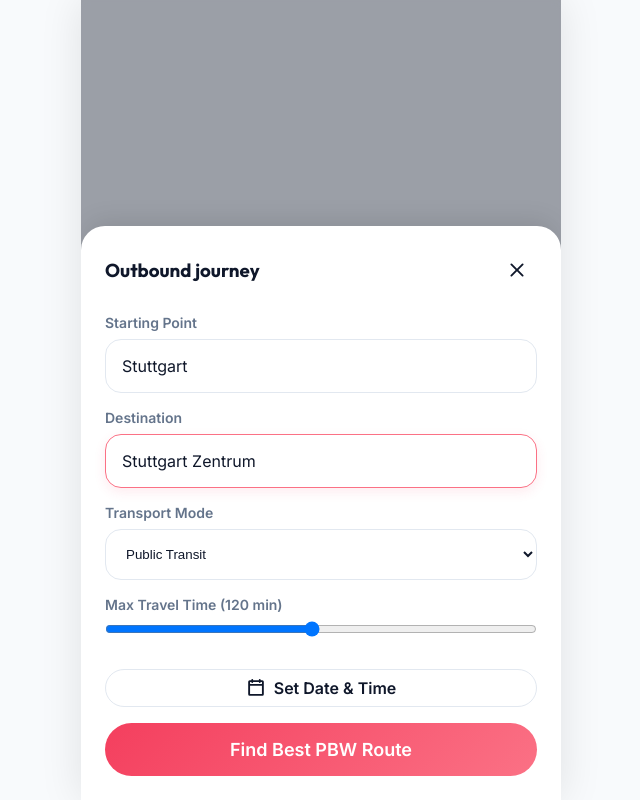
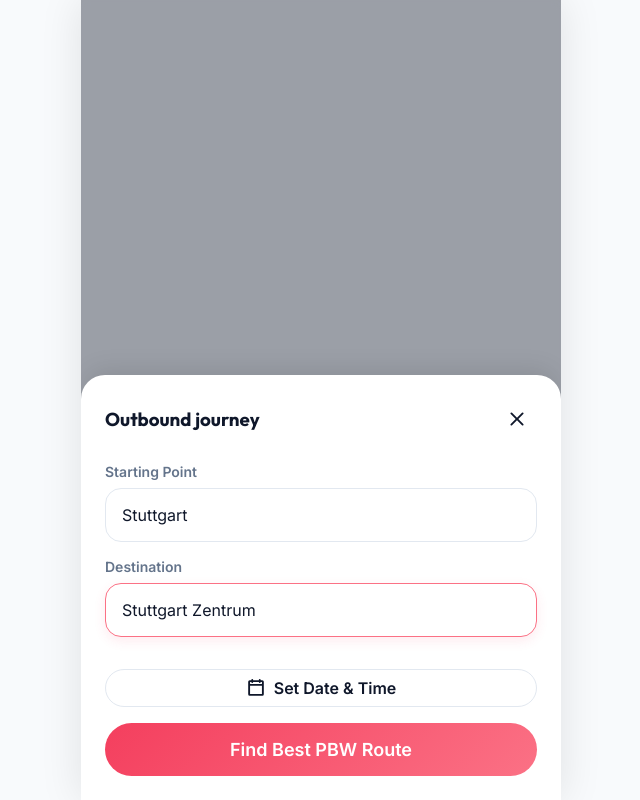
Before and after one commit to ahmad8878kirata-hue/parkiq, a React (Vite) app in the folder frontend/: page /search in a window 1280 px wide. Shown: the whole page, without its empty margins (319-959 px from the left). Built offline with nearby package versions, Linux system fonts and the light colour scheme.

Commit message:
implement search page with geocoding integration and date-time selection

```diff
--- a/frontend/src/pages/Search.jsx
+++ b/frontend/src/pages/Search.jsx
@@ -17,8 +17,6 @@ const Search = () => {
     const [activeDay, setActiveDay] = useState(28);
     const [time, setTime] = useState('08:30');
     const [showDate, setShowDate] = useState(false);
-    const [transportMode, setTransportMode] = useState('transit');
-    const [maxTimeMinutes, setMaxTimeMinutes] = useState(120);
 
     const [loadingLocation, setLoadingLocation] = useState(false);
 
@@ -62,9 +60,7 @@ const Search = () => {
                 startCoords: finalStartCoords,
                 destCoords: finalDestCoords,
                 arrivalTime,
-                parkingId: selectedParking?.id,
-                transportMode,
-                maxTimeMinutes
+                parkingId: selectedParking?.id
             }
         });
     };
@@ -125,25 +121,6 @@ const Search = () => {
                         style={{width: '100%', padding: '1rem', borderRadius: 'var(--radius-md)', border: '1.5px solid var(--primary-light)', outline: 'none', fontFamily: 'var(--font-body)', fontSize: '1rem', background: 'var(--surface)', color: 'var(--text-main)', boxShadow: '0 4px 12px rgba(244, 63, 94, 0.1)', marginBottom: '1rem'}}
                     />
 
-                    <label style={{display: 'block', marginBottom: '0.5rem', color: 'var(--text-muted)', fontSize: '0.875rem', fontWeight: '600'}}>Transport Mode</label>
-                    <select
-                        value={transportMode}
-                        onChange={(e) => setTransportMode(e.target.value)}
-                        style={{width: '100%', padding: '1rem', borderRadius: 'var(--radius-md)', border: '1.5px solid var(--border-color)', outline: 'none', background: 'var(--surface)', color: 'var(--text-main)', marginBottom: '1rem'}}
-                    >
-                        <option value="transit">Public Transit</option>
-                        <option value="bicycle">Bicycle</option>
-                        <option value="walking">Walking</option>
-                    </select>
-
-                    <label style={{display: 'block', marginBottom: '0.5rem', color: 'var(--text-muted)', fontSize: '0.875rem', fontWeight: '600'}}>Max Travel Time ({maxTimeMinutes} min)</label>
-                    <input
-                        type="range"
-                        min="10" max="240" step="10"
-                        value={maxTimeMinutes}
-                        onChange={(e) => setMaxTimeMinutes(parseInt(e.target.value))}
-                        style={{width: '100%', marginBottom: '1rem'}}
-                    />
                 </div>
 
                 {!showDate ? (
```
